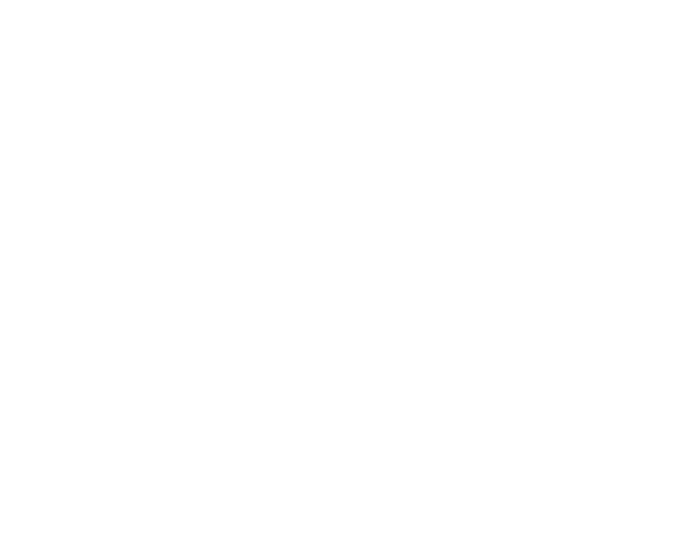
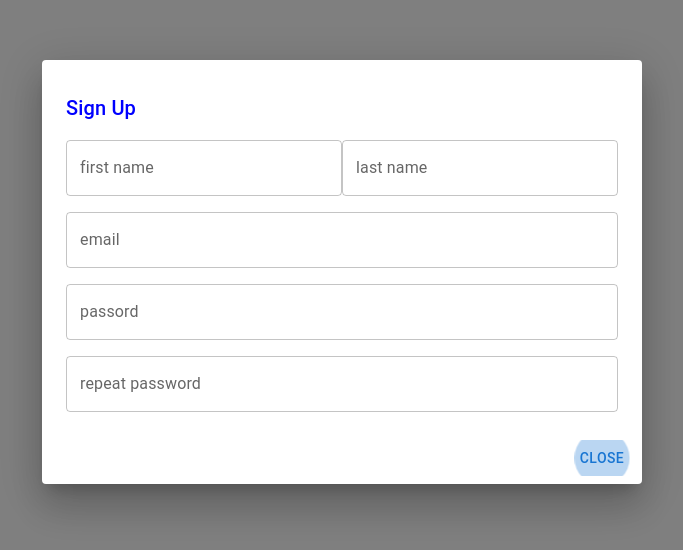
Before and after one commit to Amitai36/frontline_front, a React (Vite) app: page /SignUp in a window 1280 px wide. Before the commit this address had no page. Shown: the part 128-678 px from the top of the page, without its empty margins (298-981 px from the left). Built offline with nearby package versions, Linux system fonts and the light colour scheme.

Commit message:
create the form

```diff
--- a/src/App.tsx
+++ b/src/App.tsx
@@ -3,10 +3,9 @@
 import LogIn from "./pages/Login";
 import SendEmail from "./pages/SendEmail"
 import { createTheme, MantineProvider } from '@mantine/core';
+import SignUp from "./pages/SignUp";
 
 function App() {
-  const theme = createTheme({
-  });
   return (
     <div style={{ width: "100vw" }}>
       <Routes>
@@ -14,11 +13,14 @@
           <LogIn />
         } path="/logIn" />
         <Route element={
+          <SignUp />
+        } path="/SignUp" />
+        <Route element={
           <Inbox />
         } path="/user/:name" />
       </Routes>
       {/* <Inbox /> */}
-    </div>
+    </div >
   )
 }
 
--- a/src/components/LogInForm.tsx
+++ b/src/components/LogInForm.tsx
@@ -3,14 +3,13 @@
 import { Button, ButtonGroup, Stack, TextField, Typography } from "@mui/material"
 
 import { useLogin } from "../api/login/query"
-import { AxiosError } from "axios"
 
 const LogInForm = () => {
     const navigate = useNavigate()
     const [email, setEmail] = useState('')
     const [password, setPassword] = useState('')
     const logIn = useLogin()
-    const onClickLogIin = () => {
+    const onClickLogIn = () => {
         logIn.mutate({ email, password }, {
             onSuccess: (data) => {
                 console.log(data.data.email)
@@ -20,6 +19,9 @@
             },
         })
     }
+    const onClickSignUp = () => {
+        navigate("/SignUp")
+    }
     return <>
         <Stack>
             <Typography>Email</Typography>
@@ -28,8 +30,8 @@
             <TextField value={password} onChange={(e) => setPassword(e.target.value)} />
 
             <ButtonGroup>
-                <Button onClick={onClickLogIin}>Login</Button>
-                <Button>sign in</Button>
+                <Button onClick={onClickLogIn}>Login</Button>
+                <Button onClick={onClickSignUp}>sign in</Button>
             </ButtonGroup>
         </Stack>
     </>
--- /dev/null
+++ b/src/components/SignUpForm.tsx
@@ -0,0 +1,32 @@
+import { Grid, TextField } from "@mui/material"
+import { useState } from "react"
+
+const SignUpForm = () => {
+    const [firstNname, setFirstName] = useState('')
+    const [lastName, setLastName] = useState('')
+    const [email, setEmail] = useState('')
+    const [password, setPassword] = useState('')
+    const [repeatPassword, setRepeatPassword] = useState('')
+
+
+    return <>
+        <Grid container display={"flex"} rowSpacing={2} textAlign={"center"}>
+            <Grid item xs={6}>
+                <TextField value={firstNname} fullWidth onChange={(e) => setFirstName(e.target.value)} label={"first name"} />
+            </Grid>
+            <Grid item xs={6}>
+                <TextField value={lastName} fullWidth onChange={(e) => setLastName(e.target.value)} label={"last name"} />
+            </Grid>
+            <Grid item xs={12}>
+                <TextField value={email} fullWidth onChange={(e) => setEmail(e.target.value)} label={"email"} />
+            </Grid>
+            <Grid item xs={12}>
+                <TextField value={password} fullWidth onChange={(e) => setPassword(e.target.value)} label={"passord"} />
+            </Grid>
+            <Grid item xs={12}>
+                <TextField value={repeatPassword} fullWidth onChange={(e) => setRepeatPassword(e.target.value)} label={"repeat password"} />
+            </Grid>
+        </Grid>
+    </>
+}
+export default SignUpForm
--- /dev/null
+++ b/src/pages/SignUp.tsx
@@ -0,0 +1,11 @@
+import { useState } from "react"
+import DialogComponent from "../components/DialogComponent"
+import SignUpForm from "../components/SignUpForm"
+
+const SignUp = () => {
+    const [open, setOpen] = useState(true)
+    return <>
+        <DialogComponent content={<SignUpForm />} open={open} setOpen={setOpen} title={{ color: "blue", text: "Sign Up" }} />
+    </>
+}
+export default SignUp
```
